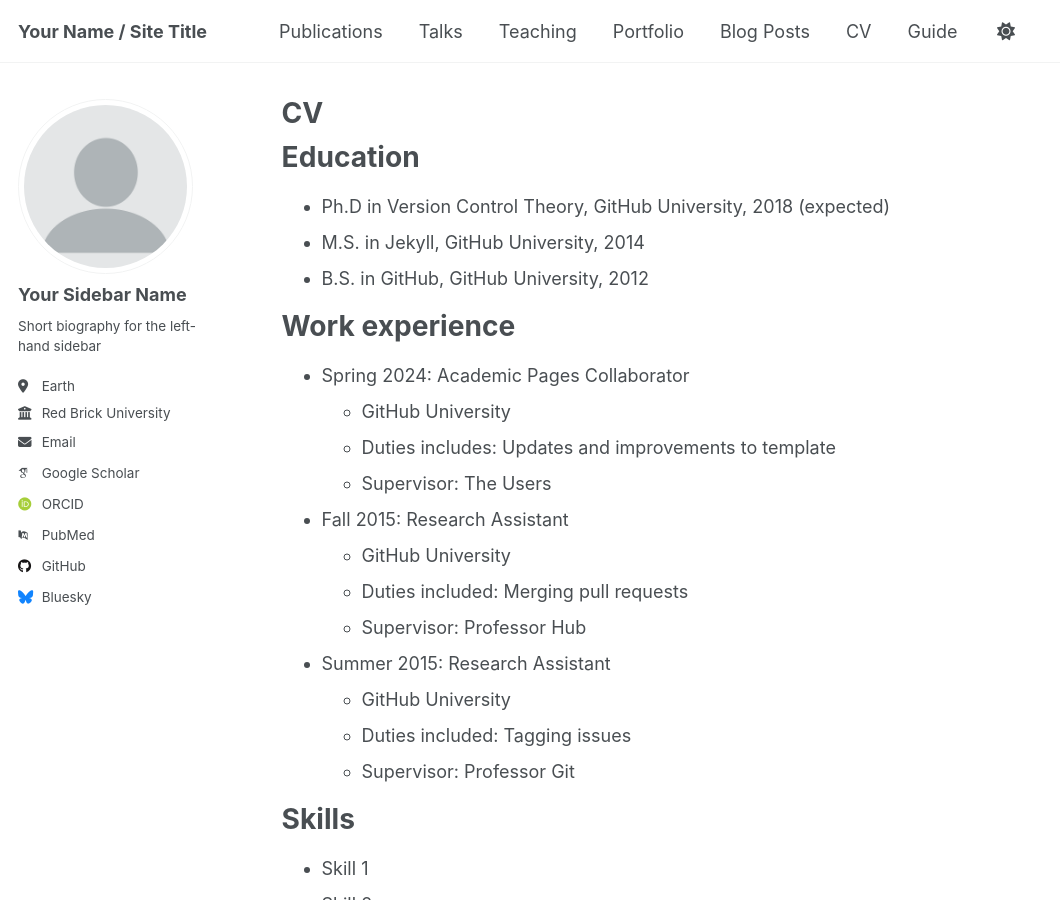
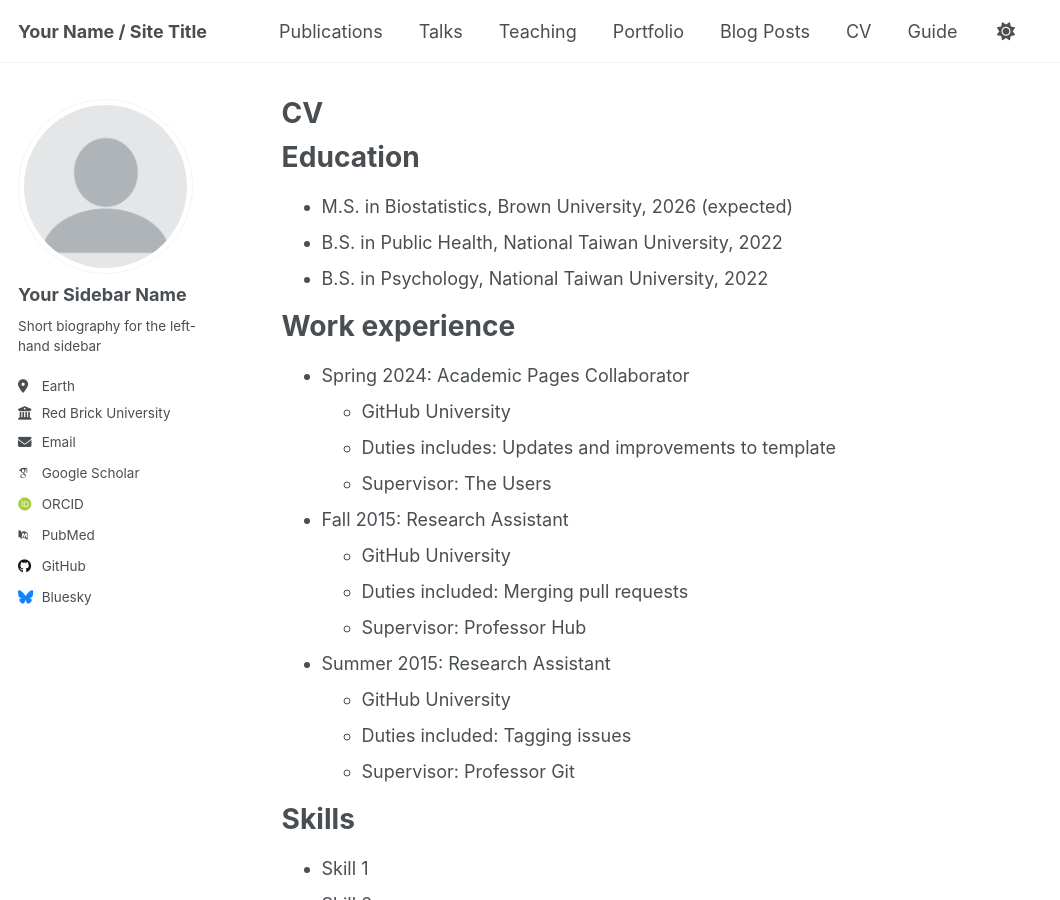
Before and after one commit to ManfangLiang/ManfangLiang.github.io, a Jekyll site: the page built from _pages/cv.md, in a window 1280 px wide and 900 px high. Shown: the whole window, without its empty margins (0-1060 px from the left). Built offline with Jekyll 4.4.1, drawn with Linux system fonts in a browser that asks for light colours; some web fonts are replaced.

Commit message:
Update cv.md

```diff
--- a/_pages/cv.md
+++ b/_pages/cv.md
@@ -11,9 +11,12 @@ redirect_from:
 
 Education
 ======
+<!---
 * Ph.D in Version Control Theory, GitHub University, 2018 (expected)
-* M.S. in Jekyll, GitHub University, 2014
-* B.S. in GitHub, GitHub University, 2012
+--->
+* M.S. in Biostatistics, Brown University, 2026 (expected)
+* B.S. in Public Health, National Taiwan University, 2022
+* B.S. in Psychology, National Taiwan University, 2022
 
 Work experience
 ======
```
